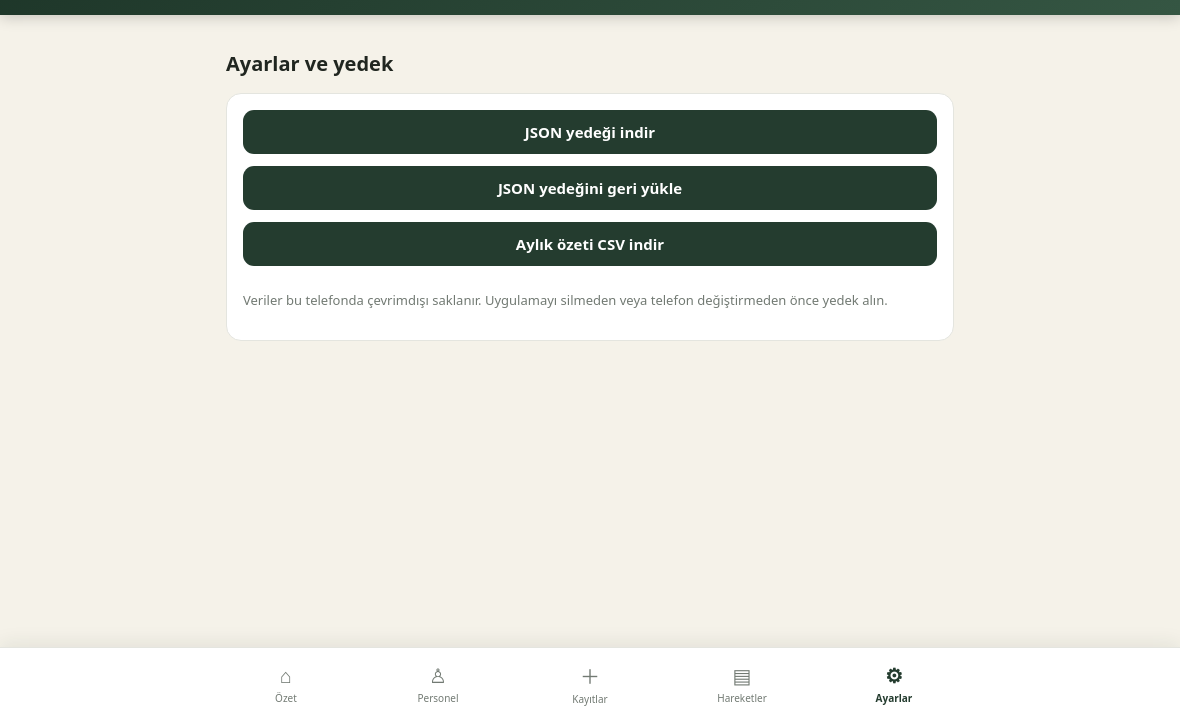
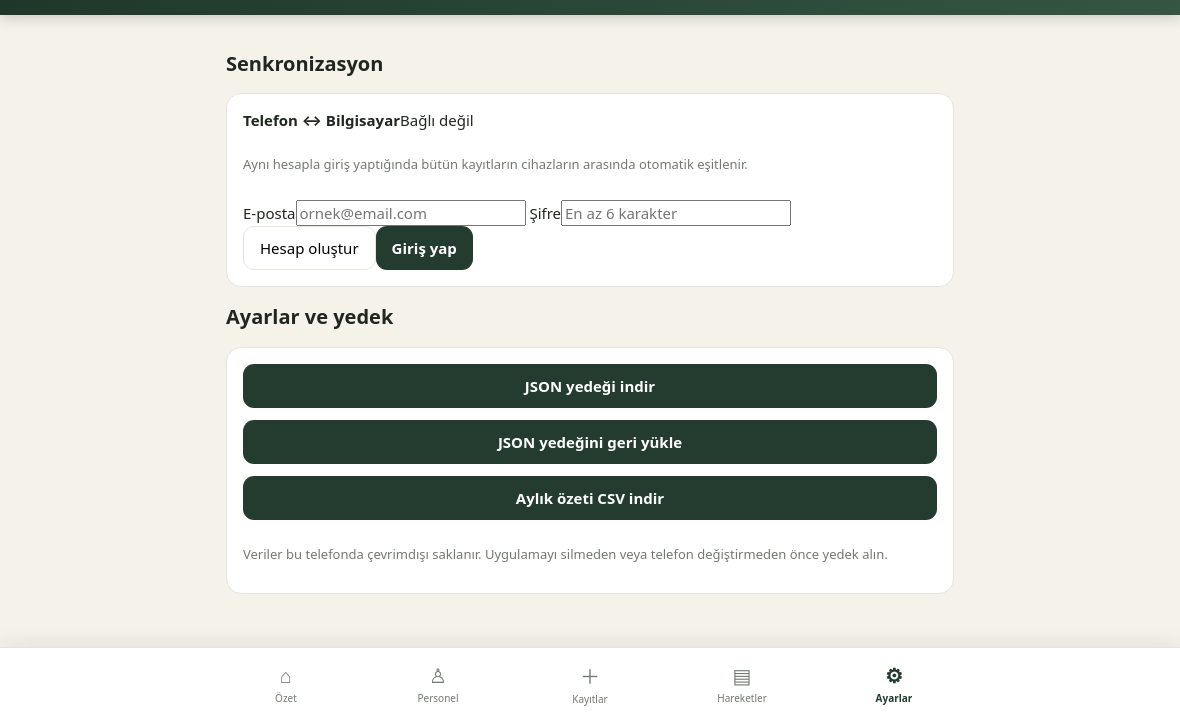
Before and after one commit to kaangs36-bit/MASAILERIM, an Electron app: page www/index.html in a window 1180 px wide. Both pictures are taken after a click on the button "Yedek". Shown: the part 81-800 px from the top of the page. Drawn offline with Linux system fonts and the light colour scheme.

Commit message:
Bulut giriş ve senkronizasyon arayüzünü ekle

```diff
--- a/www/index.html
+++ b/www/index.html
@@ -7,6 +7,7 @@
   <title>Mesailerim</title>
   <link rel="stylesheet" href="style.css" />
   <link rel="stylesheet" href="quick.css" />
+  <link rel="stylesheet" href="sync.css" />
 </head>
 <body>
   <header>
@@ -56,6 +57,20 @@
     </section>
 
     <section id="settings" class="page">
+      <h2>Senkronizasyon</h2>
+      <div class="settings-card sync-card">
+        <div class="sync-heading"><div><strong>Telefon ↔ Bilgisayar</strong><span id="syncStatus" class="sync-status offline">Bağlı değil</span></div><span id="syncDot" class="sync-dot"></span></div>
+        <p id="syncInfo">Aynı hesapla giriş yaptığında bütün kayıtların cihazların arasında otomatik eşitlenir.</p>
+        <div id="authFields">
+          <label>E-posta<input id="syncEmail" type="email" autocomplete="email" placeholder="ornek@email.com"></label>
+          <label>Şifre<input id="syncPassword" type="password" minlength="6" autocomplete="current-password" placeholder="En az 6 karakter"></label>
+          <div class="sync-actions"><button class="ghost" id="signUpBtn">Hesap oluştur</button><button class="primary" id="signInBtn">Giriş yap</button></div>
+        </div>
+        <div id="signedInActions" hidden>
+          <button class="wide" id="syncNowBtn">Şimdi eşitle</button>
+          <button class="ghost wide" id="signOutBtn">Hesaptan çık</button>
+        </div>
+      </div>
       <h2>Ayarlar ve yedek</h2>
       <div class="settings-card">
         <button class="wide" id="exportJson">JSON yedeği indir</button>
@@ -121,5 +136,6 @@
   <script src="pdfmake.min.js"></script>
   <script src="vfs_fonts.js"></script>
   <script src="app.js"></script>
+  <script src="sync.js"></script>
 </body>
 </html>
```
